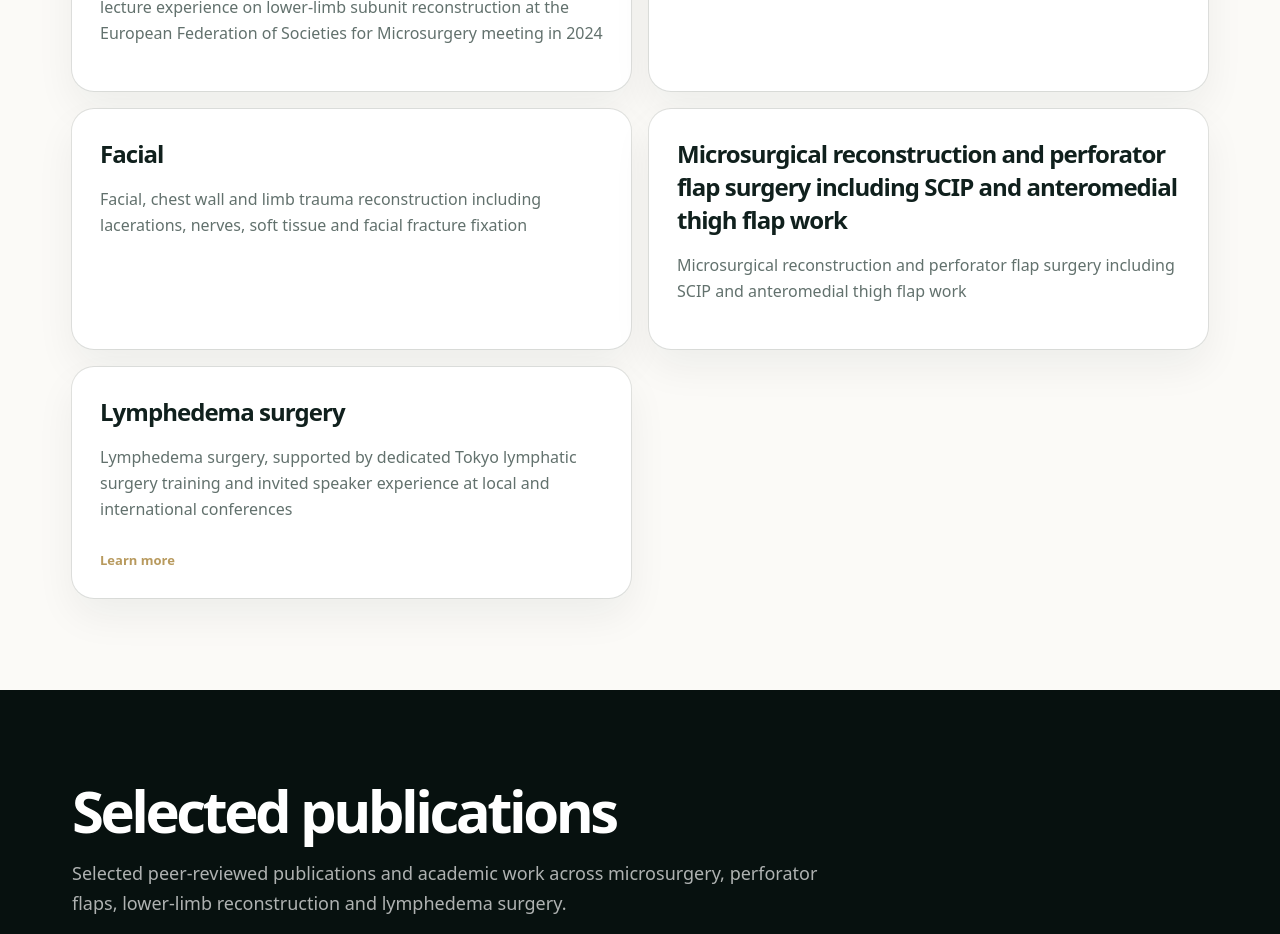
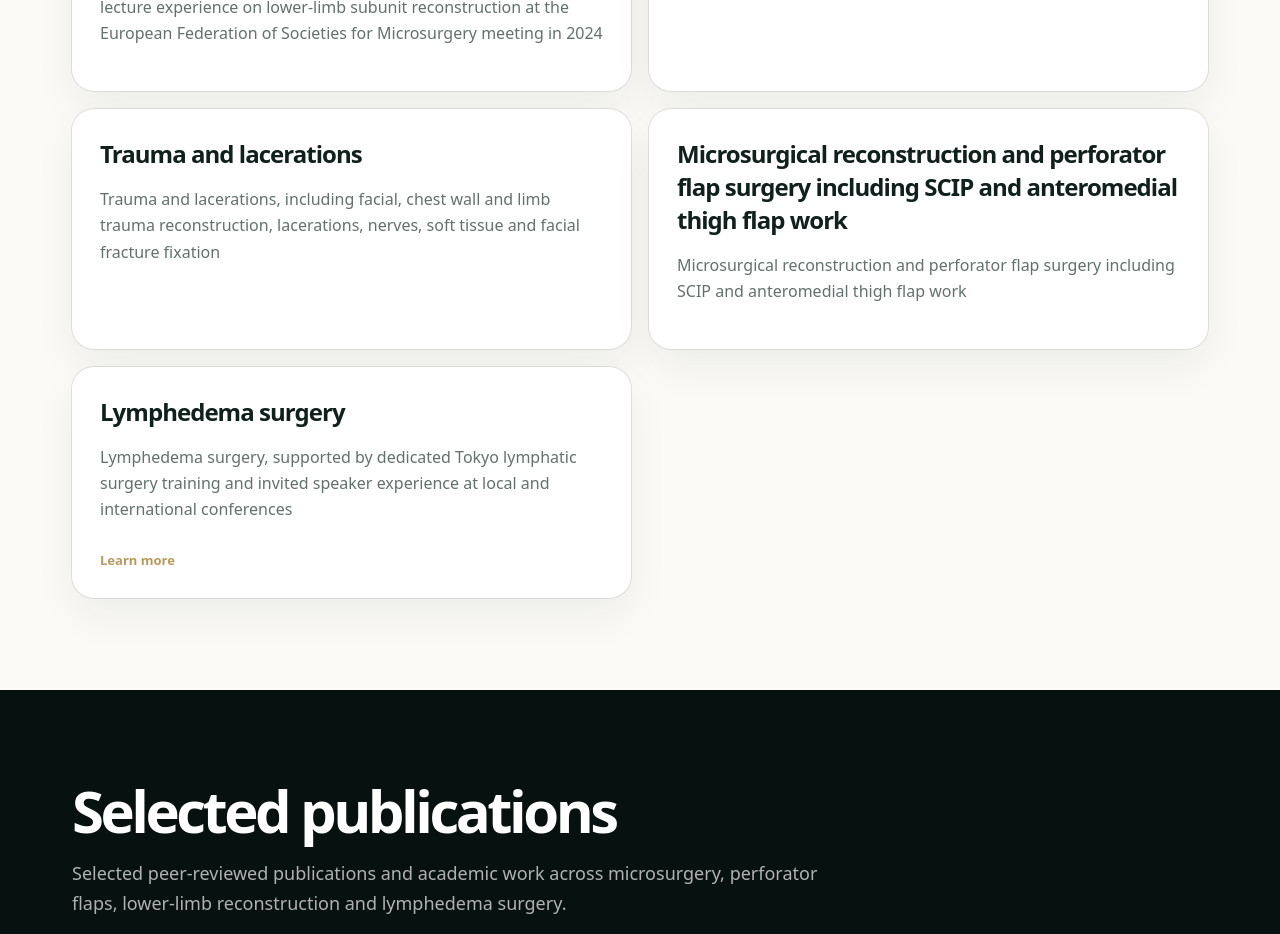
Before and after one commit to zatyrical/plasticwebsite, a Next.js app: page / in a window 1280 px wide. Shown: the part 5540-6474 px from the top of the page. Built offline with nearby package versions, Linux system fonts and the light colour scheme.

Commit message:
Rename trauma reconstruction card

```diff
--- a/app/page.tsx
+++ b/app/page.tsx
@@ -16,7 +16,7 @@ const reconstruction = [
   { text: 'Gender-affirming chest reconstruction / FTM top surgery experience in Singapore', href: '' },
   { text: 'Lower limb reconstruction using bespoke flap planning, SCIP flap expertise, authorship of a SCIP flap book chapter and keynote lecture experience on lower-limb subunit reconstruction at the European Federation of Societies for Microsurgery meeting in 2024', href: '' },
   { text: 'Head and neck reconstruction, including tongue, maxillary, mandibular and pharyngeal reconstruction, with observership exposure at MD Anderson Cancer Center', href: '' },
-  { text: 'Facial, chest wall and limb trauma reconstruction including lacerations, nerves, soft tissue and facial fracture fixation', href: '' },
+  { text: 'Trauma and lacerations, including facial, chest wall and limb trauma reconstruction, lacerations, nerves, soft tissue and facial fracture fixation', href: '' },
   { text: 'Microsurgical reconstruction and perforator flap surgery including SCIP and anteromedial thigh flap work', href: '' },
   { text: 'Lymphedema surgery, supported by dedicated Tokyo lymphatic surgery training and invited speaker experience at local and international conferences', href: '/lymphedema-surgery-singapore' }
 ];
```
